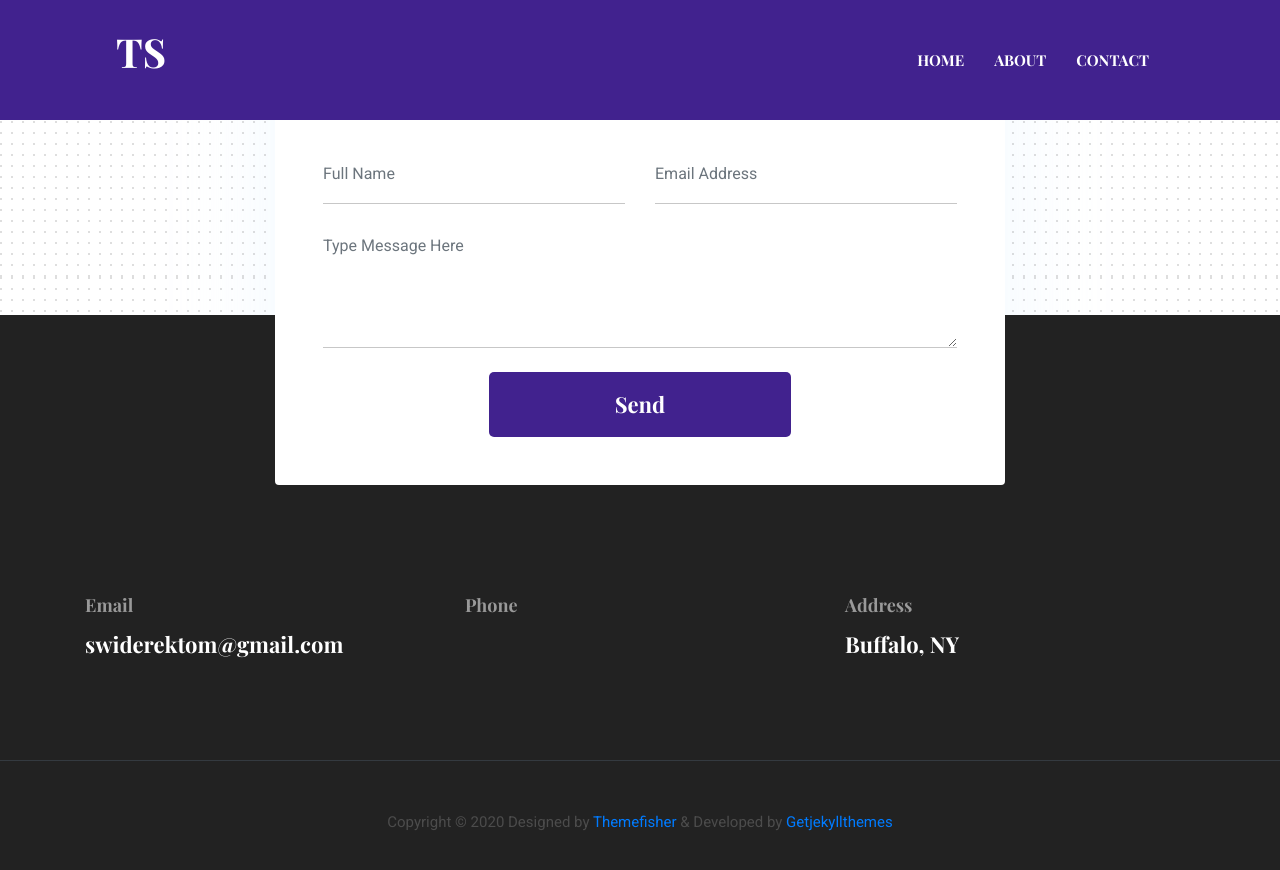
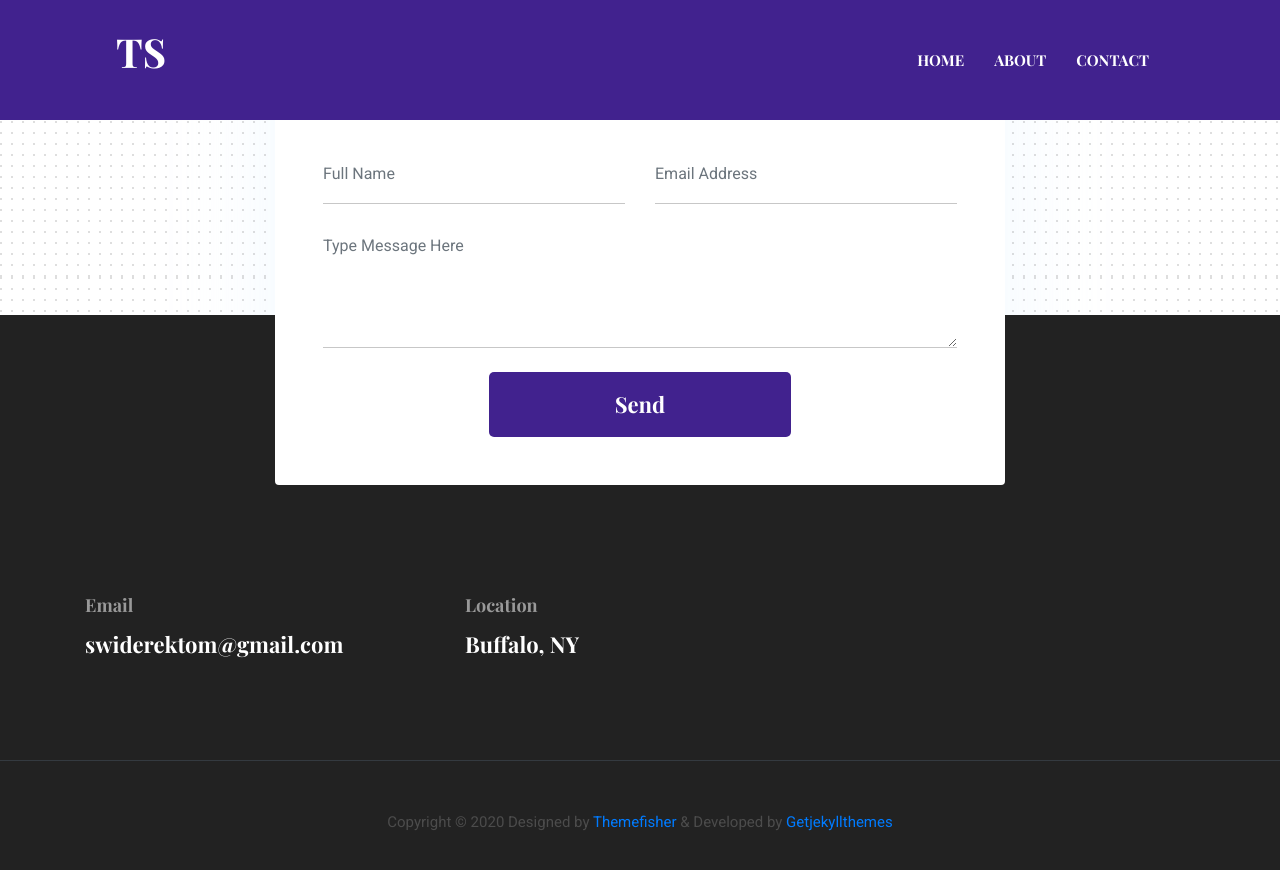
Before and after one commit to swid-tom/swid-tom.github.io, a Jekyll site: the page built from index.html, in a window 1280 px wide and 900 px high, scrolled down 5200 px. Shown: the top 870 px of the window. Built offline with Jekyll 4.4.1, drawn with Linux system fonts in a browser that asks for light colours.

Commit message:
Update footer to change 'Phone' to 'Location'
Removed phone section and renamed 'Phone' to 'Location'.

```diff
--- a/_includes/footer.html
+++ b/_includes/footer.html
@@ -8,11 +8,7 @@
           <p class="text-white paragraph-lg font-secondary">{{ site.data.settings.email }}</p>
         </div>
         <div class="col-md-4">
-          <h5 class="text-light">Phone</h5>
-          <p class="text-white paragraph-lg font-secondary">{{ site.data.settings.phone }}</p>
-        </div>
-        <div class="col-md-4">
-          <h5 class="text-light">Address</h5>
+          <h5 class="text-light">Location</h5>
           <p class="text-white paragraph-lg font-secondary">{{ site.data.settings.address }}</p>
         </div>
       </div>
```
